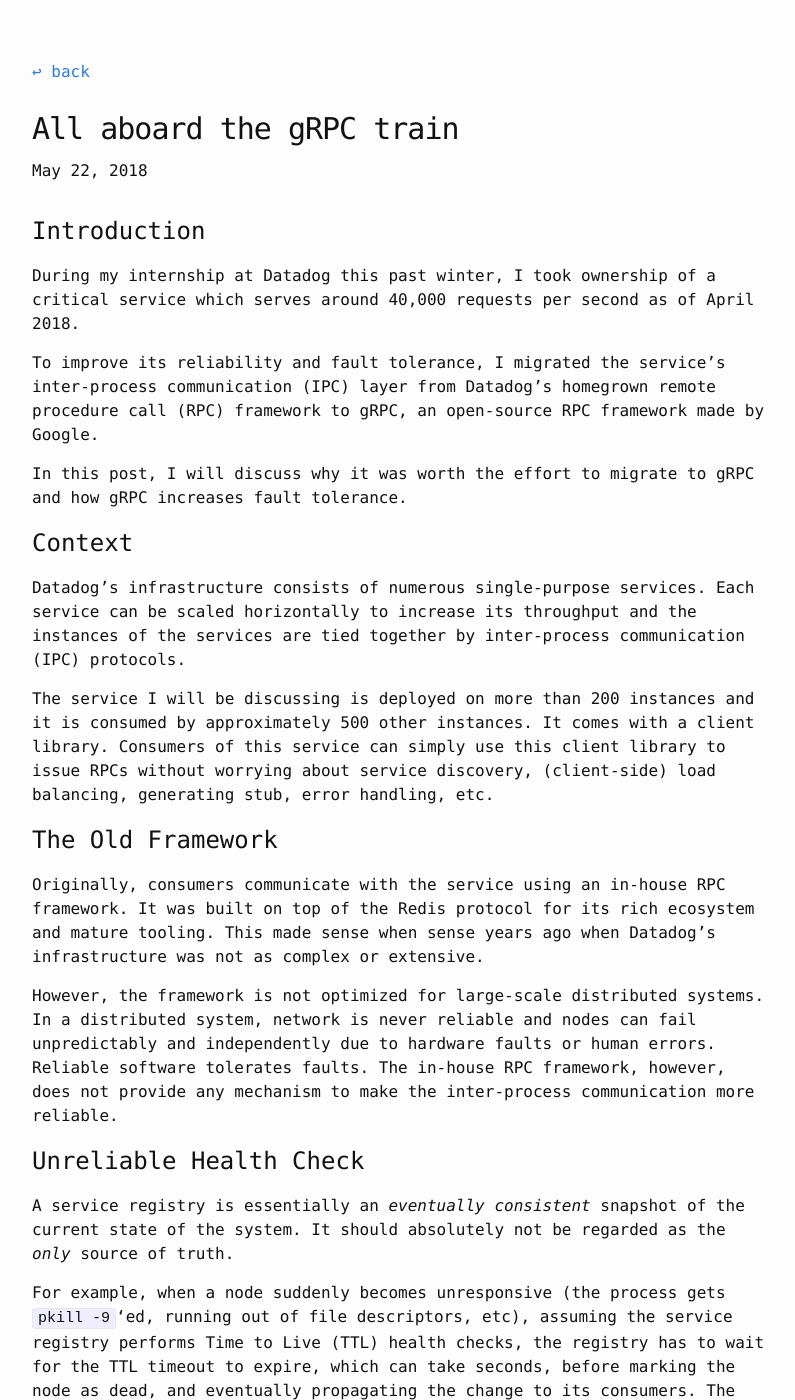
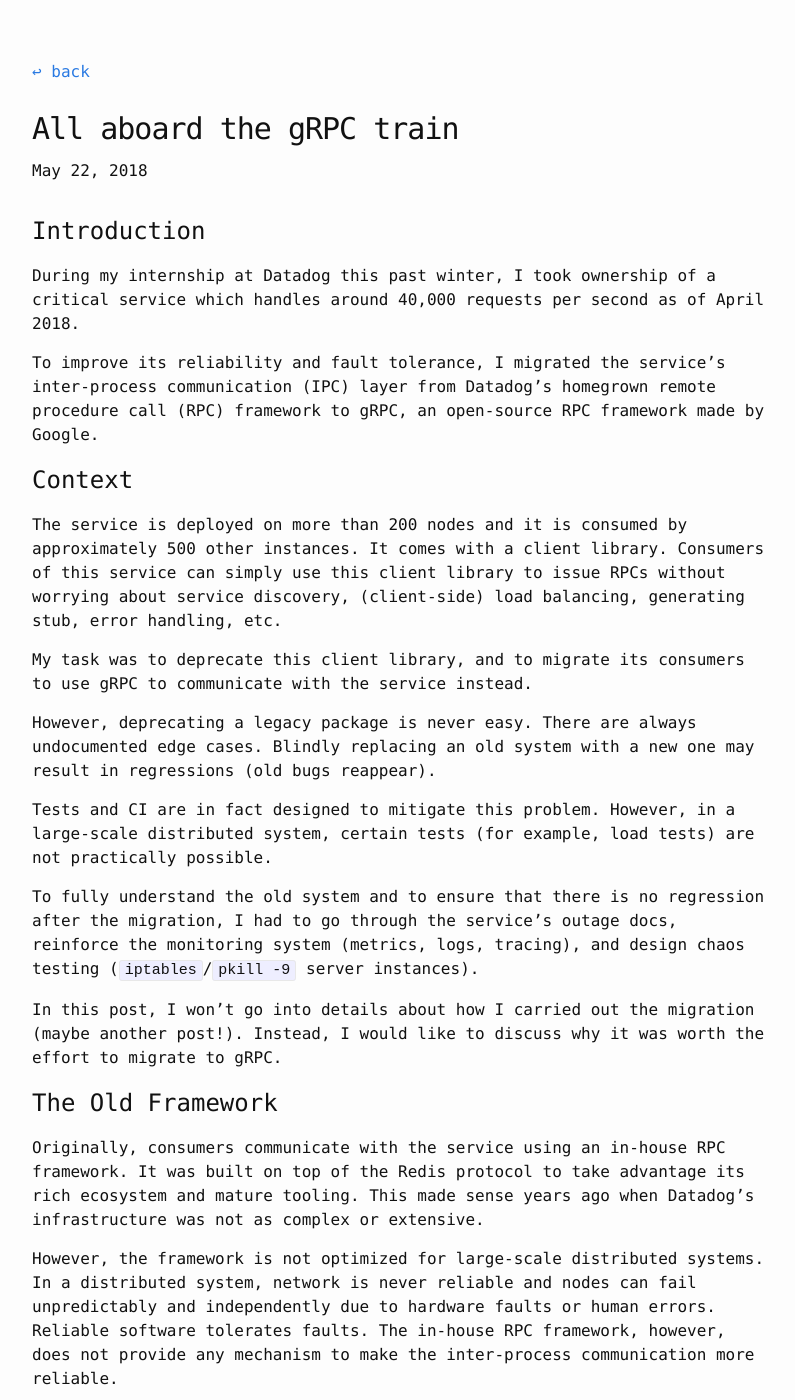
Before and after one commit to lpan/lpan.github.io, a Jekyll site: the page built from _posts/2018-05-04-migrating-to-grpc.md, in a window 1280 px wide and 1400 px high. Shown: the whole window, without its empty margins (238-1033 px from the left). Built offline with Jekyll 4.4.1, drawn with Linux system fonts in a browser that asks for light colours; comment, search, counter and statistics services are not loaded; some of the changed text lies outside the part shown.

Commit message:
redo intro and conclusion

```diff
--- a/_posts/2018-05-04-migrating-to-grpc.md
+++ b/_posts/2018-05-04-migrating-to-grpc.md
@@ -9,34 +9,46 @@ categories: programming
 # Introduction
 
 During my internship at Datadog this past winter, I took ownership of a critical
-service which serves around 40,000 requests per second as of April 2018.
+service which handles around 40,000 requests per second as of April 2018.
 
 To improve its reliability and fault tolerance, I migrated the service’s
 inter-process communication (IPC) layer from Datadog’s homegrown remote
 procedure call (RPC) framework to gRPC, an open-source RPC framework made by
 Google.
 
-In this post, I will discuss why it was worth the effort to migrate to gRPC and
-how gRPC increases fault tolerance.
-
 # Context
 
-Datadog’s infrastructure consists of numerous single-purpose services. Each
-service can be scaled horizontally to increase its throughput and the instances
-of the services are tied together by inter-process communication (IPC)
-protocols.
+The service is deployed on more than 200 nodes and it is consumed by
+approximately 500 other instances. It comes with a client library. Consumers of
+this service can simply use this client library to issue RPCs without worrying
+about service discovery, (client-side) load balancing, generating stub, error
+handling, etc.
 
-The service I will be discussing is deployed on more than 200 instances and it
-is consumed by approximately 500 other instances. It comes with a client
-library. Consumers of this service can simply use this client library to issue
-RPCs without worrying about service discovery, (client-side) load balancing,
-generating stub, error handling, etc.
+My task was to deprecate this client library, and to migrate its consumers to
+use gRPC to communicate with the service instead.
+
+However, deprecating a legacy package is never easy. There are always
+undocumented edge cases. Blindly replacing an old system with a new one may
+result in regressions (old bugs reappear).
+
+Tests and CI are in fact designed to mitigate this problem. However, in a
+large-scale distributed system, certain tests (for example, load tests) are not
+practically possible.
+
+To fully understand the old system and to ensure that there is no regression
+after the migration, I had to go through the service's outage docs, reinforce
+the monitoring system (metrics, logs, tracing), and design chaos testing
+(`iptables`/`pkill -9` server instances).
+
+In this post, I won't go into details about how I carried out the migration
+(maybe another post!). Instead, I would like to discuss why it was worth the
+effort to migrate to gRPC.
 
 # The Old Framework
 
 Originally, consumers communicate with the service using an in-house RPC
-framework. It was built on top of the Redis protocol for its rich ecosystem and
-mature tooling. This made sense when sense years ago when Datadog’s
+framework. It was built on top of the Redis protocol to take advantage its rich
+ecosystem and mature tooling. This made sense years ago when Datadog’s
 infrastructure was not as complex or extensive.
 
 However, the framework is not optimized for large-scale distributed systems. In
@@ -257,9 +269,10 @@ restarted in larger batches, which *significantly* speeds up the deployment time
 
 # Conclusion
 
-Thanks so much for reading! I talked a bunch about resiliency, fault tolerance,
-and the problems with distributed systems! This is also my first distributed
-systems post! Previously I have been blogging about UI programming.
+Thanks so much for reading! In this post, I talked about the problems with
+distributed systems and how gRPC improves fault tolerance by mitigating these
+problems. This is also my first distributed systems blog post! Previously I have
+been blogging about UI programming.
 
 Recently I have been reading Martin Kleppmann's [Designing Data-Intensive
 Applications](http://dataintensive.net/) and I was fascinated by the distributed
```
